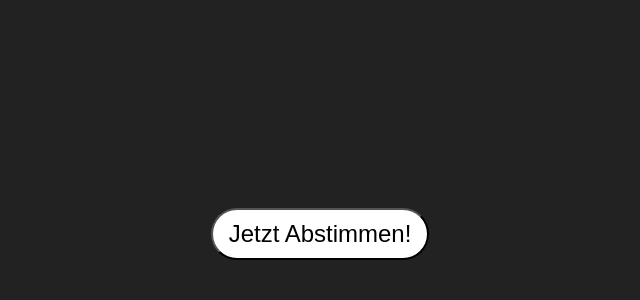
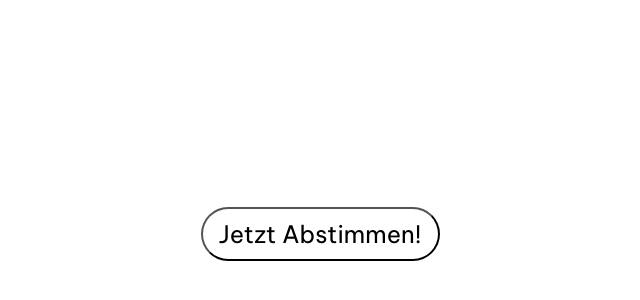
Before and after one commit to DerBeton/impacture, a Vue app: page / in a window 1280 px wide. Shown: the part 166-466 px from the top of the page, without its empty margins (320-960 px from the left). Built offline with nearby package versions, Linux system fonts and the light colour scheme.

Commit message:
style: change default font

```diff
--- a/src/styles/_fonts.scss
+++ b/src/styles/_fonts.scss
@@ -1 +1,2 @@
-@import url('https://fonts.googleapis.com/css2?family=Inter:ital,opsz,wght@0,14..32,100..900;1,14..32,100..900&display=swap');
+// @import url('https://fonts.googleapis.com/css2?family=Inter:ital,opsz,wght@0,14..32,100..900;1,14..32,100..900&display=swap');
+@import url('https://fonts.googleapis.com/css2?family=Be+Vietnam+Pro:ital,wght@0,100;0,200;0,300;0,400;0,500;0,600;0,700;0,800;0,900;1,100;1,200;1,300;1,400;1,500;1,600;1,700;1,800;1,900&family=Inter:ital,opsz,wght@0,14..32,100..900;1,14..32,100..900&display=swap');
--- a/src/styles/_mixins.scss
+++ b/src/styles/_mixins.scss
@@ -6,7 +6,7 @@ They make it easy to avoid using non-semantic classes like .float-left, and to d
 // font mixins
 
 @mixin font-default {
-  font-family: 'Inter', sans-serif;
+  font-family: 'Be Vietnam Pro', sans-serif;
   font-optical-sizing: auto;
   font-style: normal;
 }
@@ -34,6 +34,8 @@ They make it easy to avoid using non-semantic classes like .float-left, and to d
 }
 
 @mixin text-vote-button {
+  @include font-default;
+
   font-size: 1.5rem;
   font-style: normal;
   font-weight: 400;
--- a/src/styles/_variables.scss
+++ b/src/styles/_variables.scss
@@ -1,6 +1,6 @@
 :root {
   --color-text-main: black;
-  --color-main-bg: #222222;
+  --color-main-bg: #ffffff;
   --color-bg-light: white;
   --color-accent-main: #d3e99f;
 }
```
